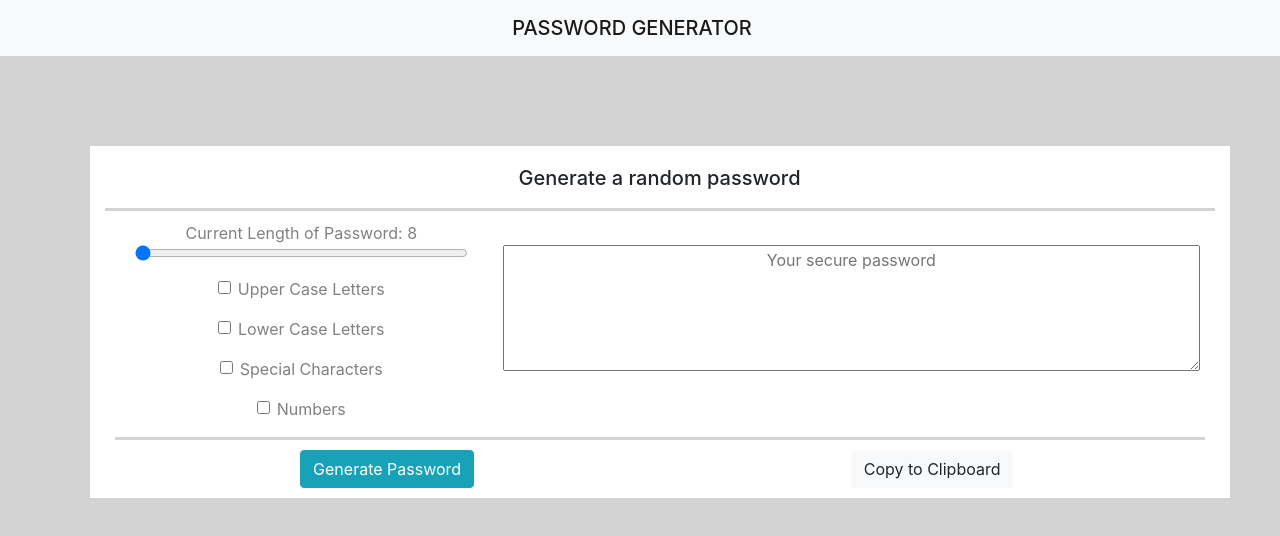
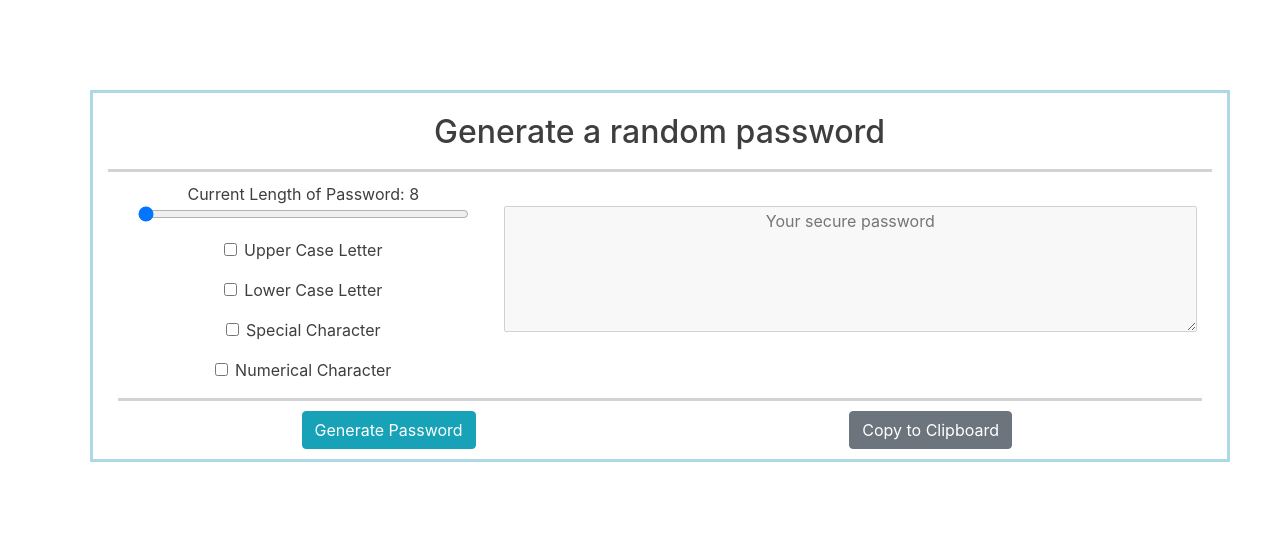
Before and after one commit to meatripoli/PasswordGenerator, a plain HTML site: page index.html in a window 1280 px wide. Drawn offline with nearby package versions, Linux system fonts and the light colour scheme.

Commit message:
added code to prevent user from typying in text area

```diff
--- a/index.html
+++ b/index.html
@@ -10,12 +10,9 @@
         <link rel="stylesheet" type="text/css" href="style.css">
     </head>
     <body>
-        <nav class="navbar navbar-light bg-light">
-            <span class="navbar-brand mb-0 h1" id="psswheader">PASSWORD GENERATOR</span>
-        </nav>
         <div class="container">
             <div class="row rowheader">
-                <h5>Generate a random password </h5>
+                <h2>Generate a random password </h2>
             </div>
             <div class="row row1">
                 <div class="col-sm-4">
@@ -30,19 +27,19 @@
                     </div>
                     <div class="form-group form-check">
                         <input type="checkbox" class="form-check-input" id="ucCheckbox">
-                        <label class="form-check-label" for="exampleCheck1">Upper Case Letters</label>
+                        <label class="form-check-label" for="lcChar">Upper Case Letter</label>
                     </div>
                     <div class="form-group form-check">
                         <input type="checkbox" class="form-check-input" id="lcCheckbox">
-                        <label class="form-check-label" for="exampleCheck1">Lower Case Letters</label>
+                        <label class="form-check-label" for="ucChar">Lower Case Letter</label>
                     </div>
                     <div class="form-group form-check">
                         <input type="checkbox" class="form-check-input" id="scCheckbox">
-                        <label class="form-check-label" for="exampleCheck1">Special Characters</label>
+                        <label class="form-check-label" for="schar">Special Character</label>
                     </div>
                     <div class="form-group form-check">
                         <input type="checkbox" class="form-check-input" id="numCheckbox">
-                        <label class="form-check-label" for="exampleCheck1">Numbers</label>
+                        <label class="form-check-label" for="num">Numerical Character</label>
                     </div>
 
                 </div>
@@ -60,7 +57,7 @@
                     </button>
                 </div>
                 <div class="col-sm-6">
-                    <button type="button" class="btn btn-light" id="copyButton">
+                    <button type="button" class="btn btn-secondary" id="copyButton">
                         Copy to Clipboard
                     </button>
                 </div>
--- a/script.js
+++ b/script.js
@@ -8,6 +8,8 @@ var specialCharCheckbox = document.getElementById("scCheckbox");
 var numberCheckbox = document.getElementById("numCheckbox");
 var upperCheckbox = document.getElementById("ucCheckbox");
 var lowerCheckbox = document.getElementById("lcCheckbox");
+///disabling textarea from being edited
+document.getElementById("mytext").disabled = true;
 
 function generatePass(){
     ///stops the page from refreshing when button is pressed
@@ -59,10 +61,13 @@ function generatePass(){
 }
 ///selects and copies text in the textarea to clipboard
 function copyText(event){
+    //enabling textarea editiong for copy to clipboard
+    document.getElementById("mytext").disabled = false;
     event.preventDefault();
     passTextArea.select();
     var copiedText = document.execCommand("copy");
     console.log(copiedText);
+    document.getElementById("mytext").disabled = true;
 }
 ///added listener to the copy & generate password buttons
 copyButton.addEventListener("click",copyText);
--- a/style.css
+++ b/style.css
@@ -9,7 +9,7 @@
     margin-right: 15px;
     margin-left: 5px;
     text-align: center;
-    color:grey;
+    color:rgb(63, 62, 62);
 }
 .row1, .rowheader{
     border-bottom-style: solid;
@@ -20,18 +20,16 @@
     padding-top: 0px;
     margin: 10px;
 }
-h5{
+h2{
     width: 100%;
     padding:10px;
-}
-body{
-    background: lightgray;
+    color:rgb(63, 62, 62);
 }
 .container{
     background: #ffffff;
     margin: 7%;
-    border-bottom-style: solid;
-    border-bottom-color: lightgray;
+    border-style: solid;
+    border-color: lightblue;
 }
 #psswheader{
     width: 100%;
```
